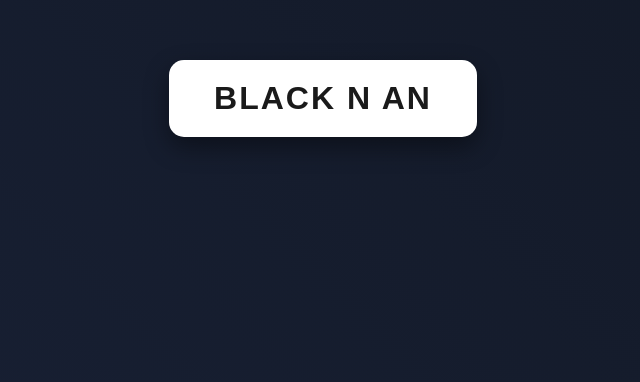
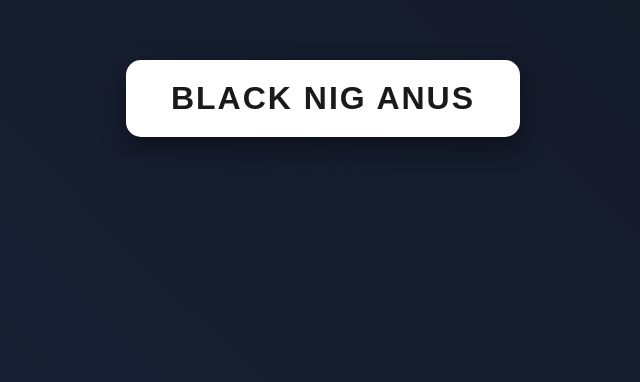
Before and after one commit to Tonynopro/PruebaOmar, a plain HTML site: page index.html in a window 1280 px wide. Shown: the part 302-684 px from the top of the page, without its empty margins (317-957 px from the left). Drawn offline with Linux system fonts and the light colour scheme.

Commit message:
Update button text in index.html

```diff
--- a/index.html
+++ b/index.html
@@ -22,7 +22,7 @@
   <body>
     <div class="background-animation"></div>
     <div class="container">
-      <button id="miBoton">BLACK N AN</button>
+      <button id="miBoton">BLACK NIG ANUS</button>
 
       <video
         id="miVideo"
```
